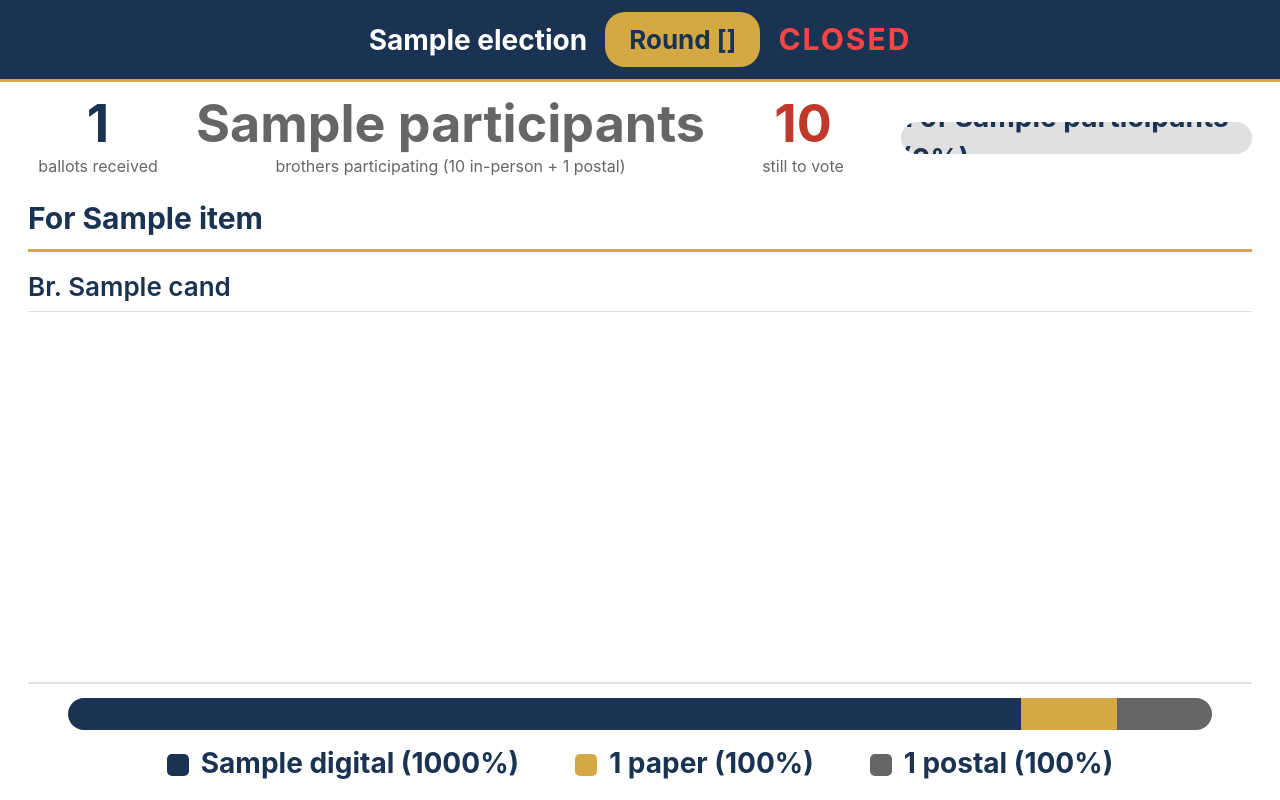
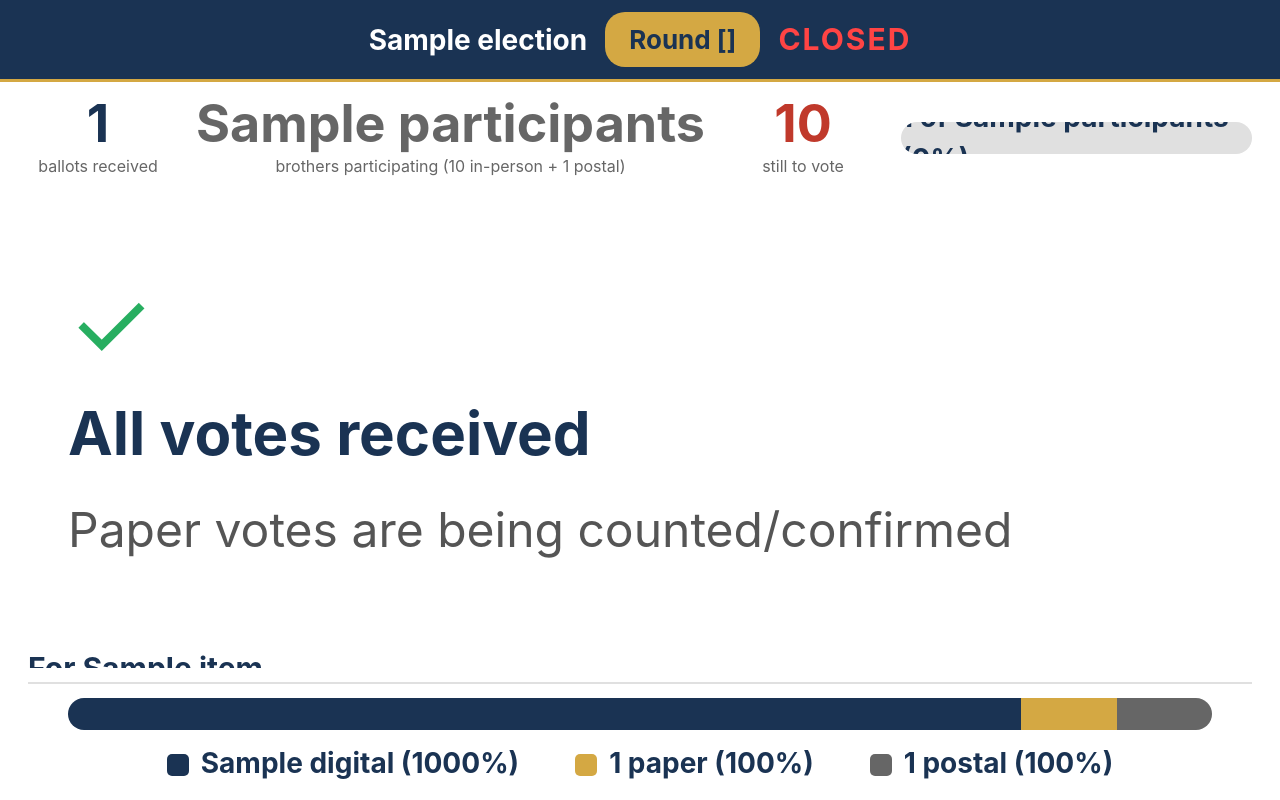
Before and after one commit to jdemooijau/frca_election_app, a Flask app: template voting-app/templates/display/projector.html in a window 1280 px wide. Run offline with Flask 3, Linux system fonts and the light colour scheme; data comes from the database, SQL or seed files in the repository; the template is opened without the code that fills it: most values are stand-ins (such as "Sample title", 1, 10 or a date in 2020).

Commit message:
Projector "all votes received" panel; unified Open/Reopen button
When voting is open and every expected ballot is in (still-to-vote = 0),
the projector swaps the Vote Online / Vote on Paper instructions for a
calm completion panel: green tick, "All votes received", subtitle "Paper
votes are being counted/confirmed". Bottom stats bar (digital/paper/postal
breakdown) stays visible alongside it so the room sees the split while
the chairman closes voting.

Manage page Open/Re-open button is now a single "Open/Reopen Round N"
label regardless of state, removing the conditional Open vs Re-open text.

```diff
--- a/voting-app/templates/admin/manage.html
+++ b/voting-app/templates/admin/manage.html
@@ -377,8 +377,8 @@
                     </button>
                     {% else %}
                     <button type="submit" class="btn btn-success primary-cta"
-                            {% if attendance_missing %}disabled title="Set attendance under Step 1 first"{% else %}onclick="return confirm('{% if this_round_opened %}Re-open{% else %}Open{% endif %} round {{ election.current_round }}?');"{% endif %}>
-                        {% if this_round_opened %}Re-open Round {{ election.current_round }}{% else %}Open Round {{ election.current_round }}{% endif %}
+                            {% if attendance_missing %}disabled title="Set attendance under Step 1 first"{% else %}onclick="return confirm('Open/Reopen round {{ election.current_round }}?');"{% endif %}>
+                        Open/Reopen Round {{ election.current_round }}
                     </button>
                     {% endif %}
                 </form>
--- a/voting-app/templates/display/projector.html
+++ b/voting-app/templates/display/projector.html
@@ -177,8 +177,11 @@
         </div>
     </div>
 
+    {% set _remaining_init = (participants - total_ballots) if participants else 0 %}
+    {% set all_votes_in = election.voting_open and not election.show_results and participants > 0 and _remaining_init <= 0 %}
+    {% set show_instructions = election.voting_open and not election.show_results and not all_votes_in %}
     <div class="display-instructions" id="instructions-panel"
-         style="{{ '' if election.voting_open and not election.show_results else 'display:none' }}">
+         style="{{ '' if show_instructions else 'display:none' }}">
         <div class="instructions-options">
             <div class="instruction-card">
                 <div class="instruction-icon">
@@ -234,6 +237,12 @@
                 <p class="warning-highlight">Do not hand in your paper ballot if you voted online.</p>
             </div>
         </div>
+    </div>
+
+    <div id="all-votes-in-panel" style="{{ '' if all_votes_in else 'display:none' }} text-align:center; padding: 80px 40px;">
+        <div style="font-size: 96px; line-height: 1; color: var(--green); margin-bottom: 16px;">&#10003;</div>
+        <h2 style="font-size: 60px; font-weight: 700; color: var(--navy); margin: 0 0 16px;">All votes received</h2>
+        <p style="font-size: 48px; color: #555; margin: 0;">Paper votes are being counted/confirmed</p>
     </div>
 
     <div class="display-results" id="results-container">
@@ -393,7 +402,7 @@
     {# Stats bar wrapper is always in the DOM so the JS can populate it
        when voting closes (server-side `closed OR show_results` condition
        transitions). Visibility and content are managed by the JS below. #}
-    {% set stats_visible = total_ballots > 0 and not (election.voting_open and not election.show_results) %}
+    {% set stats_visible = total_ballots > 0 and (not election.voting_open or election.show_results or all_votes_in) %}
     {% set dPct = (used_codes / total_ballots * 100)|round|int if total_ballots > 0 else 0 %}
     {% set pPct = (paper_ballot_count / total_ballots * 100)|round|int if total_ballots > 0 else 0 %}
     {% set poPct = (postal_voter_count / total_ballots * 100)|round|int if total_ballots > 0 and postal_voter_count > 0 else 0 %}
@@ -524,15 +533,24 @@
 
             var container = document.getElementById('results-container');
             var instrPanel = document.getElementById('instructions-panel');
+            var allVotesPanel = document.getElementById('all-votes-in-panel');
             var summaryPanel = document.getElementById('summary-panel');
             var showCounts = data.show_results;
             var closed = !data.voting_open;
             var showingResults = data.results && (showCounts || closed);
-            var showingInstructions = data.voting_open && !showCounts;
+            // "All votes in" replaces the voting instructions once the room
+                // has finished — the how-to-vote panel becomes noise when there
+                // are no more voters left.
+            var allVotesIn = data.voting_open && !showCounts && parts > 0 && (parts - tb) <= 0;
+            var showingInstructions = data.voting_open && !showCounts && !allVotesIn;
 
-            // Show instructions when voting is open and no results displayed
+            // Show instructions when voting is open, no results displayed,
+            // and there are still voters to come.
             if (instrPanel) {
                 instrPanel.style.display = showingInstructions ? '' : 'none';
+            }
+            if (allVotesPanel) {
+                allVotesPanel.style.display = allVotesIn ? '' : 'none';
             }
             // Hide bottom stats bar when showing instructions (top summary stays visible)
             var sb = document.getElementById('stats-bar');
@@ -636,7 +654,7 @@
                 // hasn't toggled "Show Results on Projector".
                 var sb = document.getElementById('stats-bar');
                 if (sb) {
-                    if (tb > 0 && (showCounts || closed)) {
+                    if (tb > 0 && (showCounts || closed || allVotesIn)) {
                         var dPct = Math.round(data.used_codes / tb * 100);
                         var pPct = Math.round((data.paper_ballot_count || 0) / tb * 100);
                         var poPct = data.postal_voter_count > 0 ? Math.round(data.postal_voter_count / tb * 100) : 0;
```
